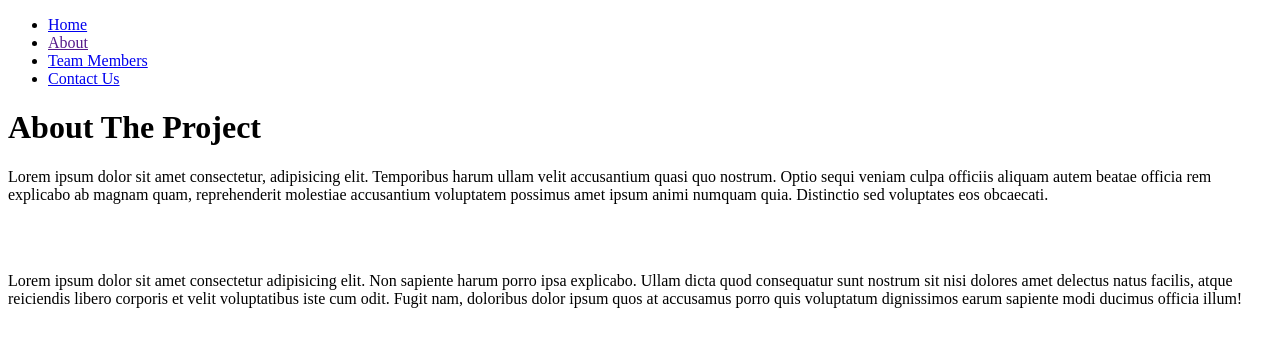
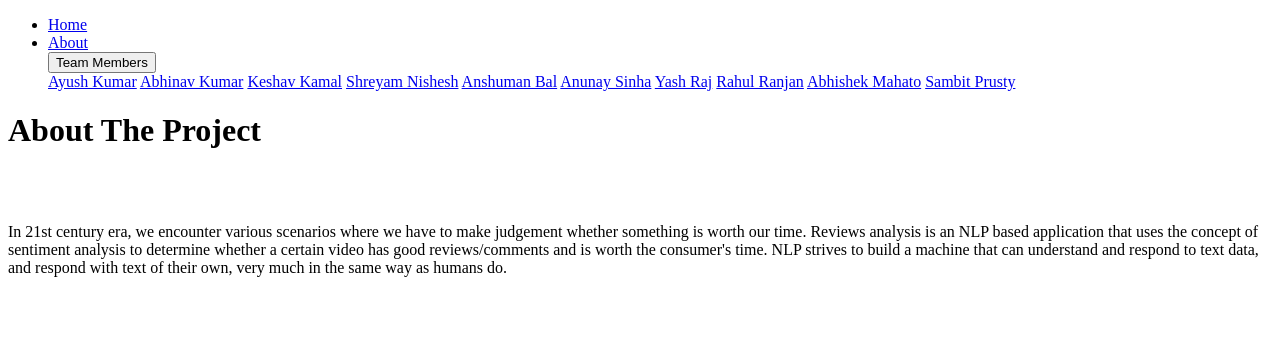
Before and after one commit to Ayush-Kumar-18/Youtube-Comment-Analyzer, a Flask app: page /about in a window 1280 px wide. Shown: the top 347 px of the page. Run offline with Flask 2, Linux system fonts and the light colour scheme.

Commit message:
Update about.html

```diff
--- a/templates/about.html
+++ b/templates/about.html
@@ -10,21 +10,36 @@
 <body>
     <header>
         <div id="navbar">
-            <!-- <img src="img/ak.jpg" alt="myonlinefood.com"> -->
             <ul>
                 <li><a href="/">Home</a></li>
-                <li><a href="">About</a></li>
-                <li><a href="/teamInfo">Team Members</a></li>
-                <li><a href="/contactUs">Contact Us</a></li>
+                <li><a href="#">About</a></li>
+                <div class="dropdown">
+                    <button class="dropbtn">Team Members
+                      <i class="fa fa-caret-down"></i>
+                    </button>
+                    <div class="dropdown-content">
+                      <a href="#">Ayush Kumar</a>
+                      <a href="#">Abhinav Kumar</a>
+                      <a href="#">Keshav Kamal</a>
+                      <a href="#">Shreyam Nishesh</a>
+                      <a href="#">Anshuman Bal</a>
+                      <a href="#">Anunay Sinha</a>
+                      <a href="#">Yash Raj</a>
+                      <a href="#">Rahul Ranjan</a>
+                      <a href="#">Abhishek Mahato</a>
+                      <a href="#">Sambit Prusty</a>
+                    </div>
+                  </div>
             </ul>
         </div>
     </header>
 
     <div class="about-container">
         <h1>About The Project</h1>
-        <p>Lorem ipsum dolor sit amet consectetur, adipisicing elit. Temporibus harum ullam velit accusantium quasi quo nostrum. Optio sequi veniam culpa officiis aliquam autem beatae officia rem explicabo ab magnam quam, reprehenderit molestiae accusantium voluptatem possimus amet ipsum animi numquam quia. Distinctio sed voluptates eos obcaecati.</p>
         <br><br>
-        <p>Lorem ipsum dolor sit amet consectetur adipisicing elit. Non sapiente harum porro ipsa explicabo. Ullam dicta quod consequatur sunt nostrum sit nisi dolores amet delectus natus facilis, atque reiciendis libero corporis et velit voluptatibus iste cum odit. Fugit nam, doloribus dolor ipsum quos at accusamus porro quis voluptatum dignissimos earum sapiente modi ducimus officia illum!</p>
+        <p>In 21st century era, we encounter various scenarios where we have to make judgement whether something is worth our time. Reviews analysis is an NLP based application that uses the concept of sentiment analysis to determine whether a certain video has good reviews/comments and is worth the consumer's time. NLP strives to build a machine that can understand and respond to text data, and respond with text of their own, very much in the same way as humans do.
+        </p>
+        <br><br>
     </div>
 
 
```
